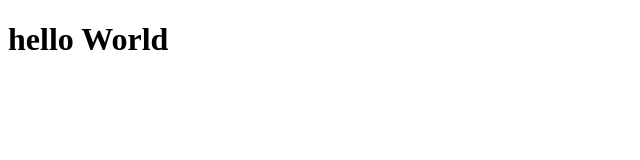
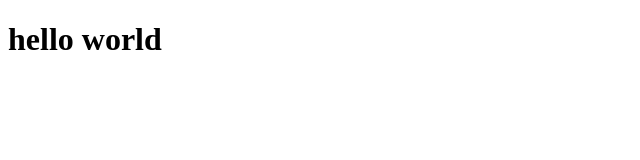
Before and after one commit to JohanesKristiadi/LearnReact, a React (Create React App) app: page / in a window 1280 px wide. Shown: the top 160 px of the page, without its empty margins (0-640 px from the left). Built offline with nearby package versions, Linux system fonts and the light colour scheme.

Commit message:
create component with function

```diff
--- a/src/components/App.js
+++ b/src/components/App.js
@@ -1,12 +1,25 @@
-import React from "react"
-class App extends React.Component{
-    render(){
-        return(
-            <div>
-                <h1>hello World</h1>
-            </div>
-        )
-    }
-}
+import React from "react";
+
+// membuat komponen dengan menggunakan class
+
+// class App extends React.Component{
+//     render(){
+//         return(
+//             <div>
+//                 <h1>hello World</h1>
+//             </div>
+//         )
+//     }
+// }
+
+// membuat komponen dengan menggunakan function
+
+const App = () => {
+    return (
+        <div>
+            <h1>hello world</h1>
+        </div>
+    )
+};
 
 export default App;
```
